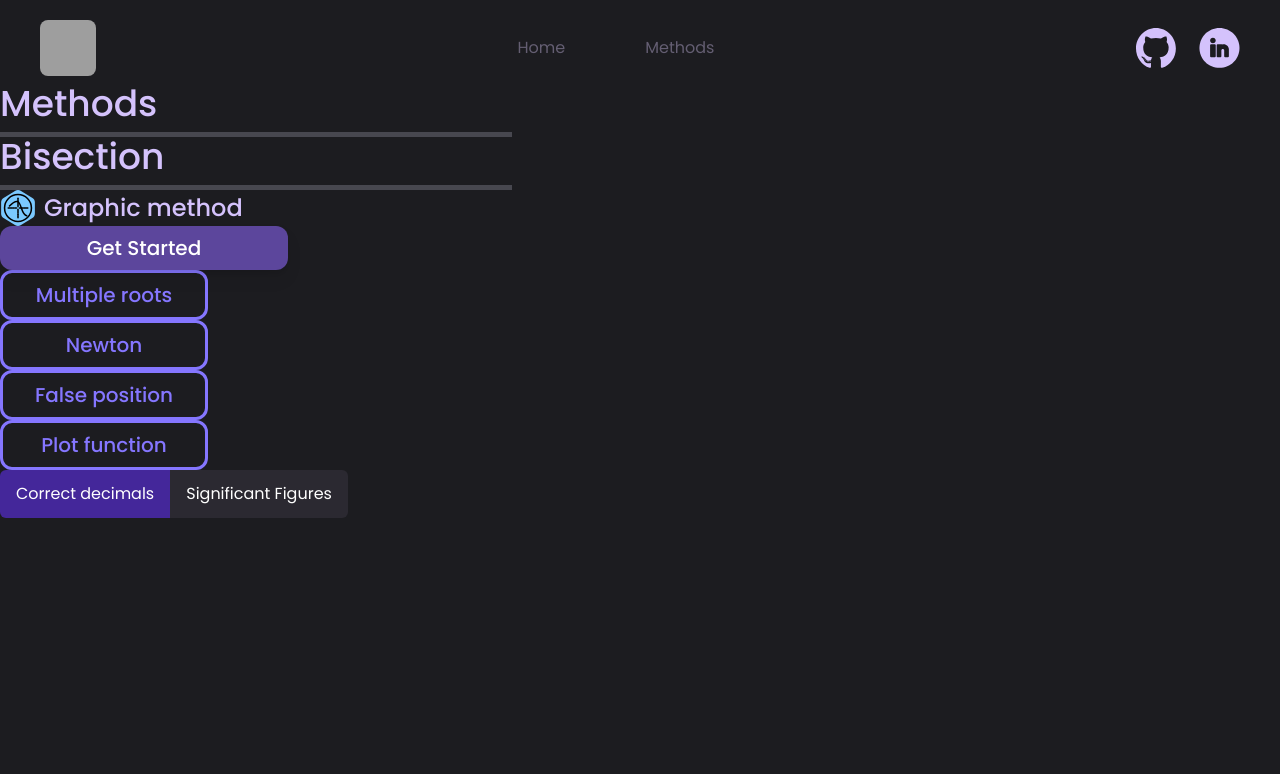
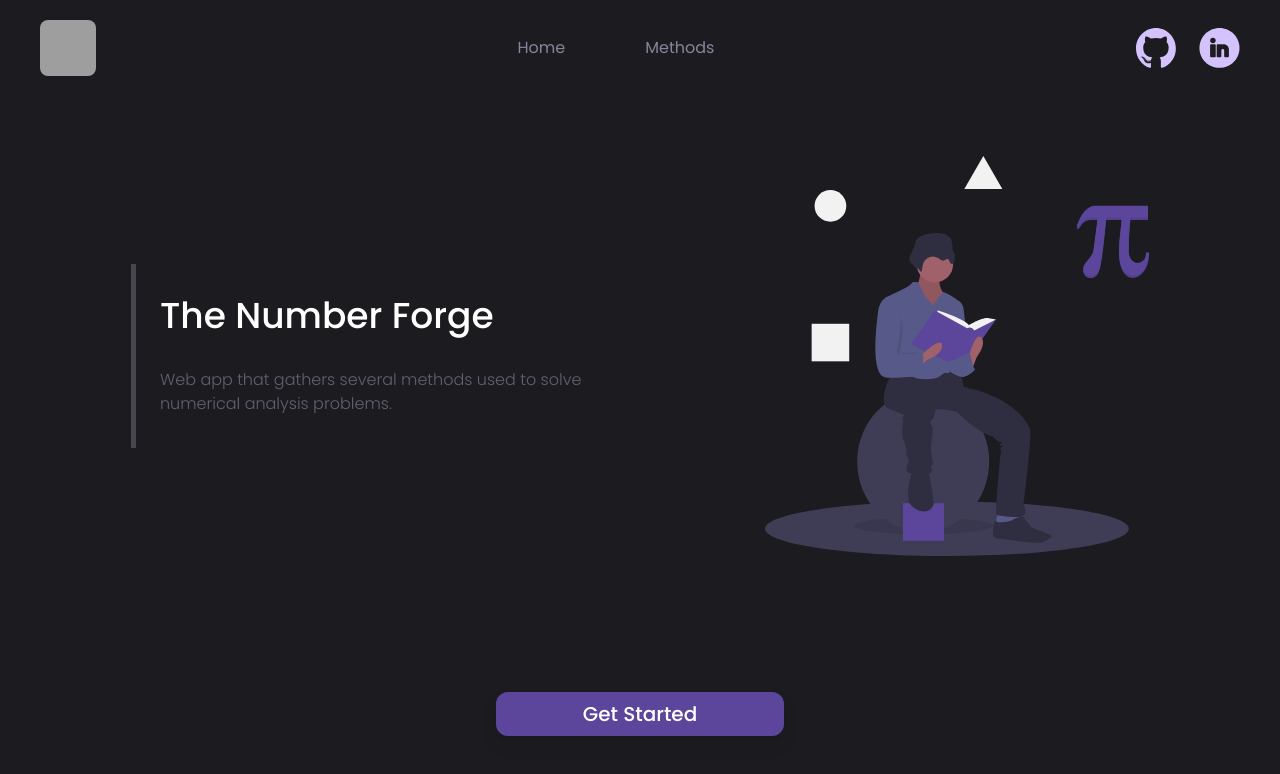
Before and after one commit to Adrephos/TheNumberForge, a React (Vite) app: page / in a window 1280 px wide. Shown: the top 774 px of the page. Built offline with nearby package versions, Linux system fonts and the light colour scheme; grey boxes are pictures that could not be loaded; what tailwindcss-patterns would draw is missing.

Commit message:
feat: finish homepage

```diff
--- a/src/components/Header.tsx
+++ b/src/components/Header.tsx
@@ -3,7 +3,7 @@ import linkedInIcon from '../assets/LinkedIn.svg'
 
 export const Header = () => {
   let imgStyle = "h-[2.5rem]"
-  let linkStyle = "text-[#645E72] hover:text-[#c4c4c4] hover:drop-shadow-[0_0_1rem_#c4c4c4] transition-all"
+  let linkStyle = "text-[#8B839C] hover:text-[#c4c4c4] hover:drop-shadow-[0_0_1rem_#c4c4c4] transition-all"
   return (
     <div className="flex flex-wrap items-center justify-center w-screen pt-5 pb-2 px-5 sm:justify-between md:px-10">
       <div className="flex justify-center items-center gap-5 p-2 sm:p-0">
@@ -20,7 +20,7 @@ export const Header = () => {
           />
         </a>
       </div>
-      <div className="flex flex-row justify-between gap-20">
+      <div className="flex flex-row justify-between gap-5 px-10 md:px-0 md:gap-20">
         <a
           href="/"
           className={linkStyle}>Home</a>
--- a/src/pages/Home.tsx
+++ b/src/pages/Home.tsx
@@ -1,32 +1,19 @@
-import { useState, useEffect } from 'react'
 import { Header } from '../components/Header.tsx'
-import { NormalButton, MethodButton, ToggleButton } from '../components/Buttons.tsx'
-import { Title, SubTitle } from '../components/Titles.tsx'
-import graphicalIcon from '../assets/graphical.svg'
+import { NormalButton } from '../components/Buttons.tsx'
+import { HomeText } from '../components/HomeText.tsx'
+import piGuy from '../assets/pi_man.svg'
 
 export const Home = () => {
-  const [relativeError, setRelativeError] = useState(false);
-
-  useEffect(() => {
-    console.log("relativeError", relativeError)
-  }, [relativeError])
   return (
-    <div className="flex flex-col justify-center h-full">
+    <div className="flex flex-col items-center gap-10 lg:gap-0 justify-between h-screen px-4">
       <Header />
-      <Title text="Methods" />
-      <Title text="Bisection" />
-      <SubTitle text="Graphic method" iconSrc={graphicalIcon}/>
-      <NormalButton text="Get Started" href="/methods" />
-      <MethodButton text="Multiple roots" href="/methods" />
-      <MethodButton text="Newton" href="/methods" />
-      <MethodButton text="False position" href="/methods" />
-      <MethodButton text="Plot function" href="/methods" />
-      <ToggleButton
-        a="Correct decimals"
-        b="Significant Figures"
-        stateVal={relativeError}
-        setStateVal={setRelativeError}
-      />
+      <div className="flex flex-wrap items-center justify-center gap-10 lg:gap-[10rem]">
+        <HomeText />
+        <img src={piGuy} alt="piGuy" className="h-[25rem]" />
+      </div>
+      <div className="flex items-center justify-center py-[4rem]">
+        <NormalButton text="Get Started" href="/methods" />
+      </div>
     </div>
   )
 }
```
